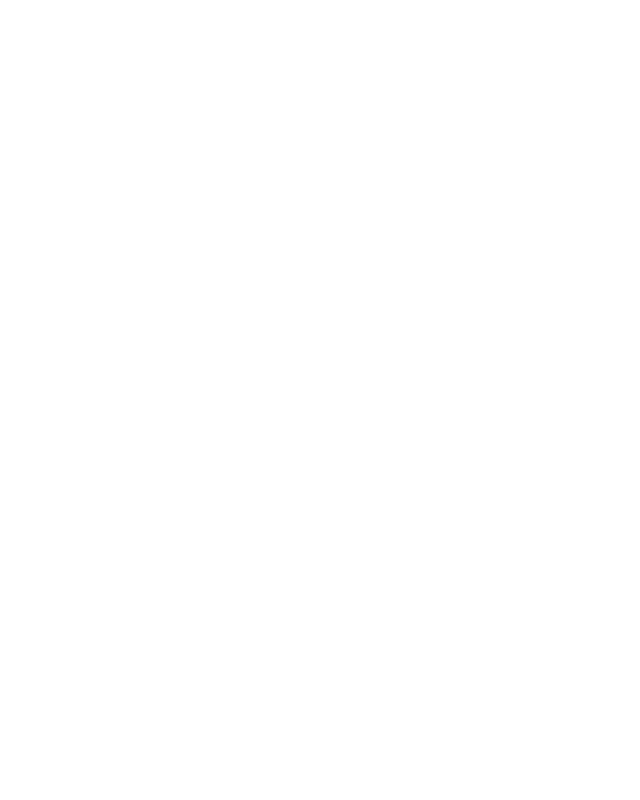
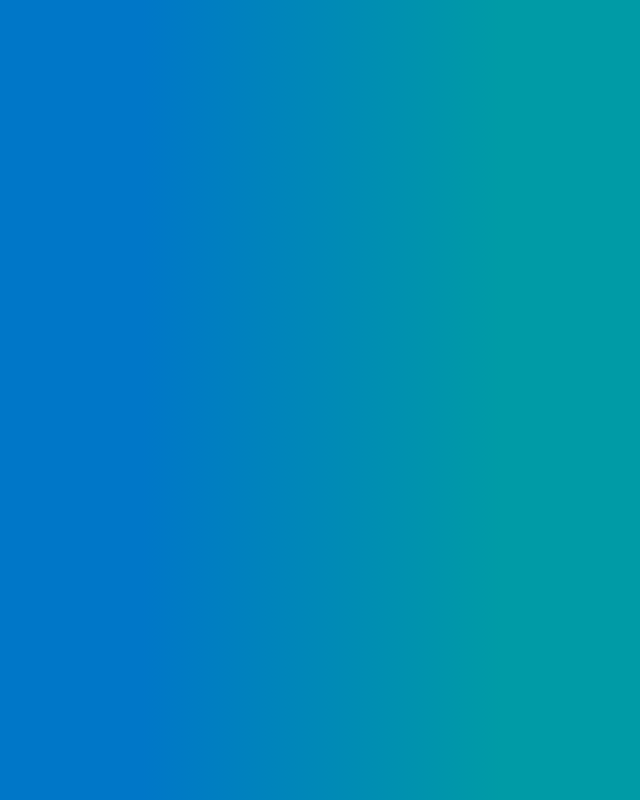
Before and after one commit to BSM-Challenge/ct-hc, a React (Vite) app: page /hc/erro in a window 1280 px wide. Shown: the whole page, without its empty margins (293-933 px from the left). Built offline with nearby package versions, Linux system fonts and the light colour scheme; a web font is replaced by a local one.

Commit message:
style(globals): Criada a variável --background-linear e a classe utilitária bg-background-linear

```diff
--- a/src/globals.css
+++ b/src/globals.css
@@ -32,6 +32,7 @@ html {
     /* Backgrounds */
     --background: #edefef;
     --background-white: #ffffff;
+    --background-linear: linear-gradient(90deg, #0077c8 34%, #009BA6 62%);
 
     /* Colors */
     --color-active: #0175C2;
@@ -60,6 +61,12 @@ html {
     /* Shadows */
      --shadow-black-03: rgba(0, 0, 0, 0.3);
 }
+
+/* Backgrounds Lineares */
+.bg-background-linear {
+  background: var(--background-linear);
+}
+
 
 /* Fontes */
 .font-julius {
```
